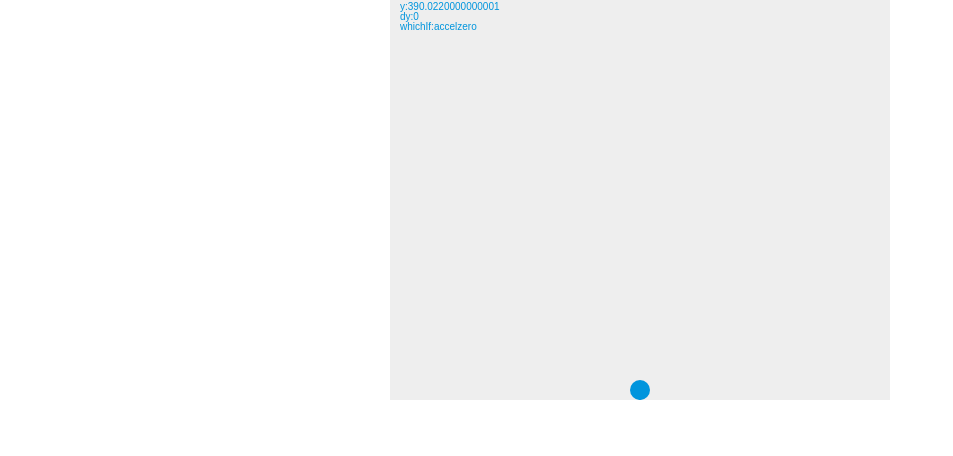
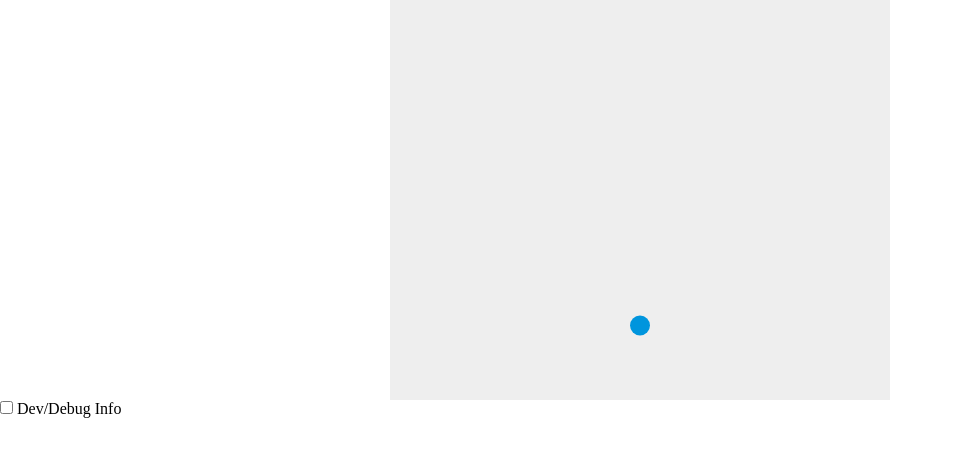
Before and after one commit to LottieVixen/bouncy-bounce, a plain HTML site: page index.html in a window 1280 px wide. Shown: the whole page, without its empty margins (0-953 px from the left). Drawn offline with Linux system fonts and the light colour scheme.

Commit message:
added tonnes

```diff
--- a/index.html
+++ b/index.html
@@ -8,6 +8,8 @@
 <body>
 
 <canvas id="myCanvas" width="500" height="400"></canvas>
+<input type="checkbox" id="cb" value="first_checkbox">
+  <label for="cb">Dev/Debug Info</label>
 
 <script type="text/javascript" src="script.js"></script>
 
--- a/script.js
+++ b/script.js
@@ -6,7 +6,25 @@ var gravity = 0.098;
 var dx = 0;
 var dy = 0;
 var whichIf = 0;
-
+var stopTime = 0;
+var time = 0;
+var blur = 0;
+var debug = document.getElementById('cb');
+var fps = {
+    startTime : 0,
+    frameNumber : 0,
+    getFPS : function(){
+        this.frameNumber++;
+        var d = new Date().getTime(),
+        currentTime = ( d - this.startTime ) / 1000,
+        result = Math.floor( ( this.frameNumber / currentTime ) );
+        if( currentTime > 1 ){
+            this.startTime = new Date().getTime();
+            this.frameNumber = 0;
+        }
+        return result;
+    }
+};
 function drawBall() {
     ctx.beginPath();
     ctx.arc(x, y, 10, 0, Math.PI*2);
@@ -15,27 +33,51 @@ function drawBall() {
     ctx.closePath();
 }
 
-function draw() {
+function draw(step) {
+    var delta = (step - lastStep)/10;
     ctx.clearRect(0, 0, canvas.width, canvas.height);
+    /*var oldArray = ctx.getImageData(0,0,canvas.width,canvas.height);
+/   /count through only the alpha pixels
+    for(var d=3;d<oldArray.data.length;d+=4){
+    //dim it with some feedback, I'm using .9
+    oldArray.data[d] = Math.floor(oldArray.data[d]*blur);
+    }
+    ctx.putImageData(oldArray,0,0);*/
     drawBall();
     x += dx;
     if(( dy===0 || dy > 0) && (dy < 5.3 && dy >= 0)&&(y<canvas.height-10)){
-        dy+=gravity; //add gravity
+        dy+= delta*gravity; //add gravity
         whichIf = 'add';
     } else if (y >= canvas.height-10 && dy > 0) {
-        dy *= -0.50; //detect and bounce
+        dy = -5.3; //detect and bounce
         whichIf = 'bounce';
     } else if (dy < 0 && y <= canvas.height-10){ //remove gravity each frame
-        dy +=gravity;
+        dy += delta*gravity;
         whichIf = 'deaccel';
-    } else {
+    } /*else {
         dy = 0;
         whichIf = 'accelzero';
+        if (stopTime === 0) {
+            stopTime = step
+        } else {
+            if ((step - stopTime) > 1000){
+                stopTime = 0;
+                dy = -5.3; //send up again
+            }
+        }
+    }*/
+    y += dy;
+    if (debug.checked) {
+        //time = performance.now();
+        ctx.fillText(`y:${y}`, 10, 10);
+        ctx.fillText(`dy:${dy}`, 10, 20);
+        ctx.fillText(`whichIf:${whichIf}`, 10, 30);
+        //ctx.fillText(`time:${Math.round(time)}`, 10, 40);
+        ctx.fillText(`fps:${fps.getFPS()}`,10,50);
     }
-    y += dy;
-     ctx.fillText(`y:${y}`, 10, 10);
-     ctx.fillText(`dy:${dy}`, 10, 20);
-     ctx.fillText(`whichIf:${whichIf}`, 10, 30);
+     lastStep = step;
+     requestAnimationFrame(draw);
 }
 
-setInterval(draw, 10);
+lastStep = performance.now();
+requestAnimationFrame(draw);
```
